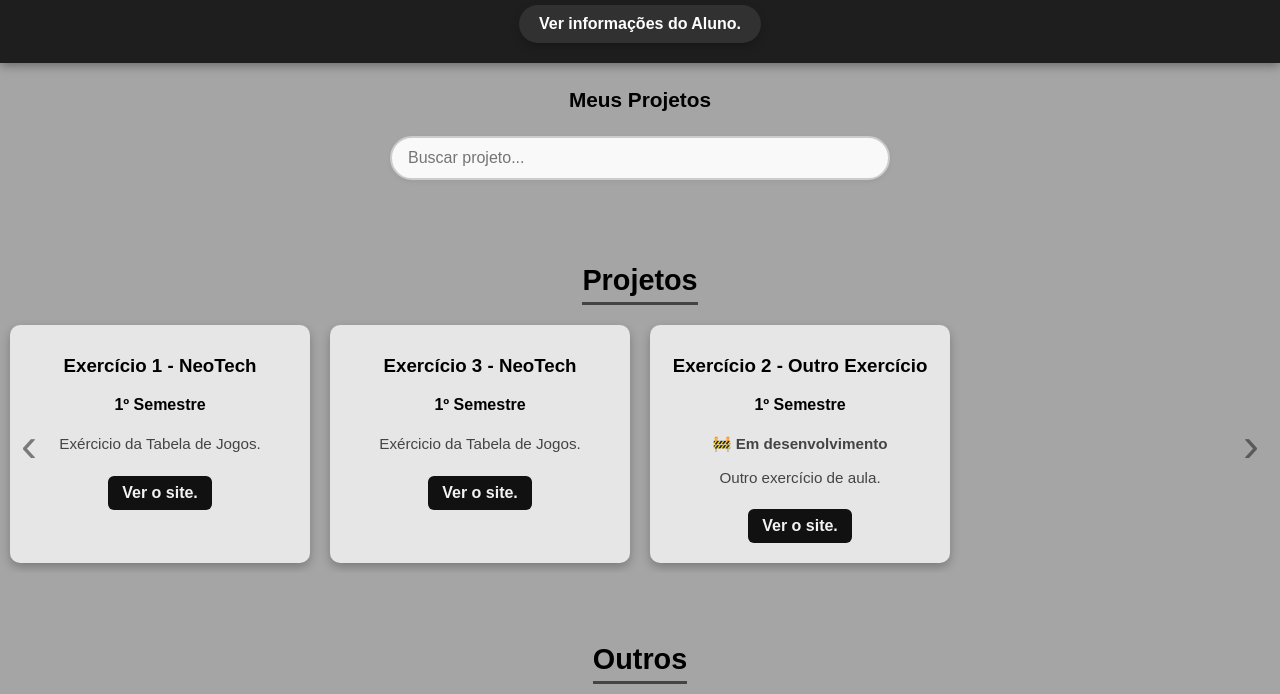
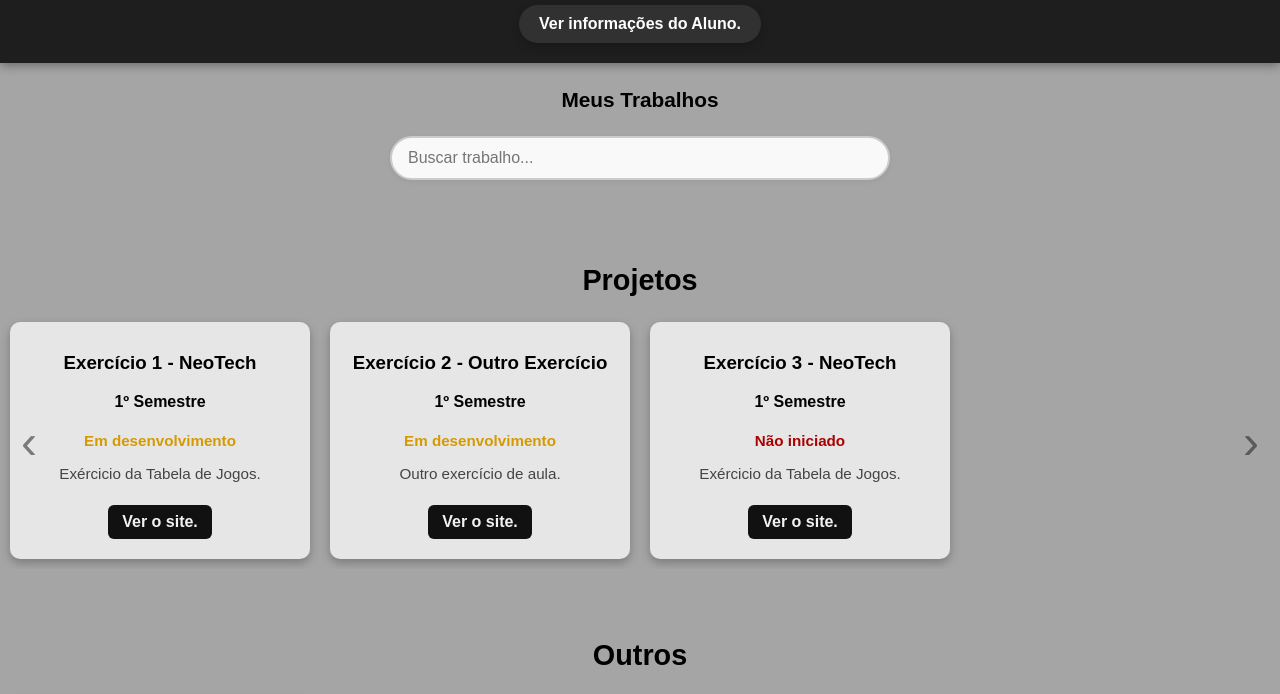
Before and after one commit to xNeohaha/Portf-lio-Template, a plain HTML site: page index.html in a window 1280 px wide. Shown: the part 68-762 px from the top of the page. Drawn offline with Linux system fonts and the light colour scheme.

Commit message:
0811/1 - Mudanças maiores ainda! As mesmas citadas anteriomente porem mais refinadas.

```diff
--- a/css/generic.css
+++ b/css/generic.css
@@ -192,7 +192,6 @@ a:hover {
   margin: 40px 0 10px;
   display: inline-block;
   padding-bottom: 5px;
-  border-bottom: 3px solid #444;
 }
 
 .carousel-wrapper {
@@ -271,8 +270,10 @@ a:hover {
 ============================== */
 .progress-text {
   font-weight: bold;
-  margin: 8px 0;
+  text-align: center;
+  margin: 6px 0;
 }
+
 
 /* ==============================
    🔍 BARRA DE BUSCA
--- a/data/lessons.json
+++ b/data/lessons.json
@@ -1,22 +1,10 @@
 {
   "Projetos": [
-    {
+   {
       "titulo": "Exercício 1 - NeoTech",
       "semestre": 1,
       "descricao": "Exércicio da Tabela de Jogos.",
-      "progress": 0,
-      "links": [
-        {
-          "texto": "Ver o site.",
-          "url": "./lessons/lesson_one/index.html"
-        }
-      ]
-    },
-    {
-      "titulo": "Exercício 3 - NeoTech",
-      "semestre": 1,
-      "descricao": "Exércicio da Tabela de Jogos.",
-      "progress": 0,
+      "progress": 1,
       "links": [
         {
           "texto": "Ver o site.",
@@ -33,6 +21,18 @@
         {
           "texto": "Ver o site.",
           "url": "./lessons/lesson_two/index.html"
+        }
+      ]
+    },
+    {
+      "titulo": "Exercício 3 - NeoTech",
+      "semestre": 1,
+      "descricao": "Exércicio da Tabela de Jogos.",
+      "progress": 0,
+      "links": [
+        {
+          "texto": "Ver o site.",
+          "url": "./lessons/lesson_one/index.html"
         }
       ]
     }
--- a/index.html
+++ b/index.html
@@ -3,7 +3,7 @@
 
 <head>
   <meta charset="UTF-8">
-  <title>Meus Trabalhos</title>
+  <title>Portfólio Template</title>
   <link rel="stylesheet" href="css/generic.css"> <!-- CSS Generico.-->
 </head>
 
@@ -16,9 +16,9 @@
   </header>
 
   <section class="lesson-section">
-    <h4 class="section-title">Meus Projetos</h4>
+    <h4 class="section-title">Meus Trabalhos</h4>
     <div class="search-bar">
-      <input type="text" placeholder="Buscar projeto..." id="inputSearch">
+      <input type="text" placeholder="Buscar trabalho..." id="inputSearch">
     </div>
     <div class="carousel-container">
       <div class="lesson-cards"></div>
--- a/js/list.js
+++ b/js/list.js
@@ -50,13 +50,25 @@ async function loadProjects() {
         else if (item.tipo) sub.textContent = `Tipo: ${item.tipo}`;
         else sub.remove();
 
-        const progress = card.querySelector(".progress-text");
-        progress.textContent =
-          item.progress === 2
-            ? "✅ Concluído!"
-            : item.progress === 1
-            ? "🚧 Em desenvolvimento"
-            : "";
+       const progress = card.querySelector(".progress-text");
+switch (item.progress) {
+  case 0:
+    progress.textContent = "Não iniciado";
+    progress.style.color = "#a00";
+    break;
+  case 1:
+    progress.textContent = "Em desenvolvimento";
+    progress.style.color = "#d49a00";
+    break;
+  case 2:
+    progress.textContent = "Concluído!";
+    progress.style.color = "#0a0";
+    break;
+  default:
+    progress.textContent = "";
+    progress.style.color = "";
+}
+
 
         card.querySelector(".project-desc").textContent = item.descricao;
 
```
